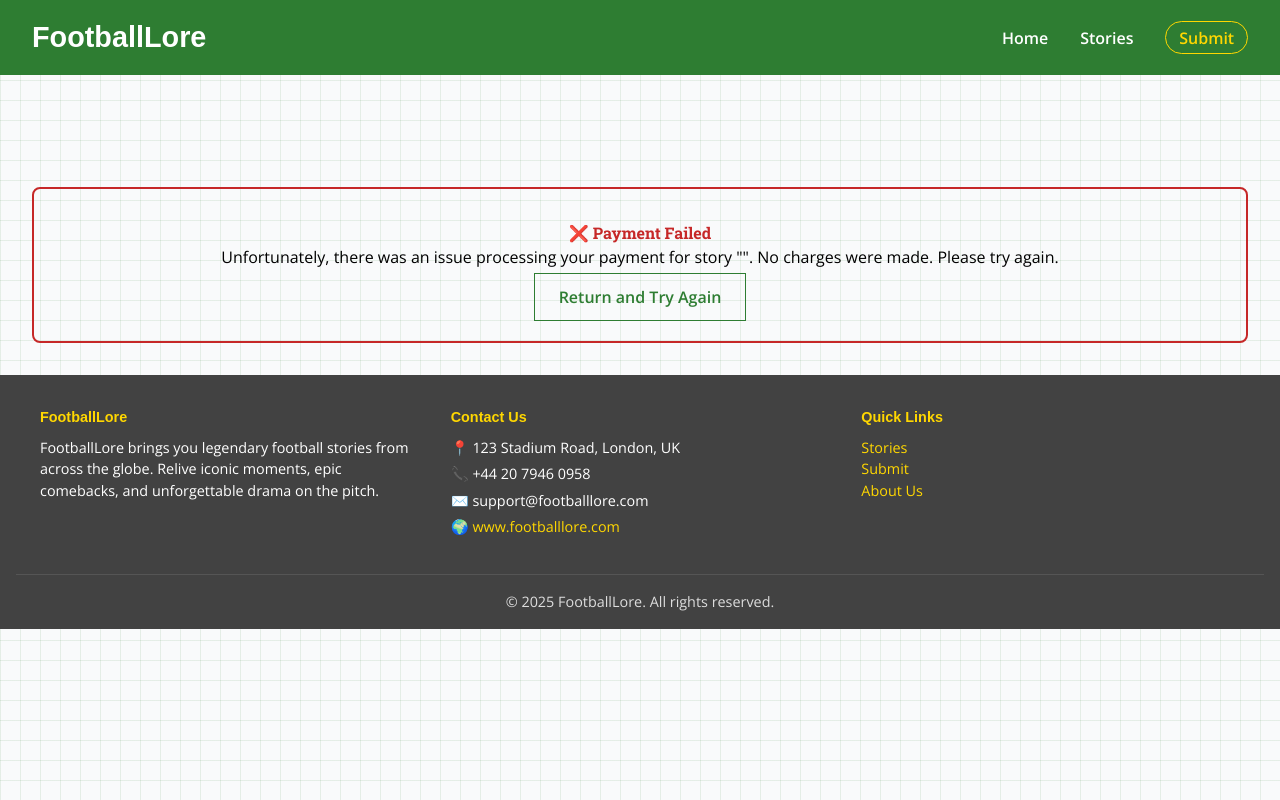
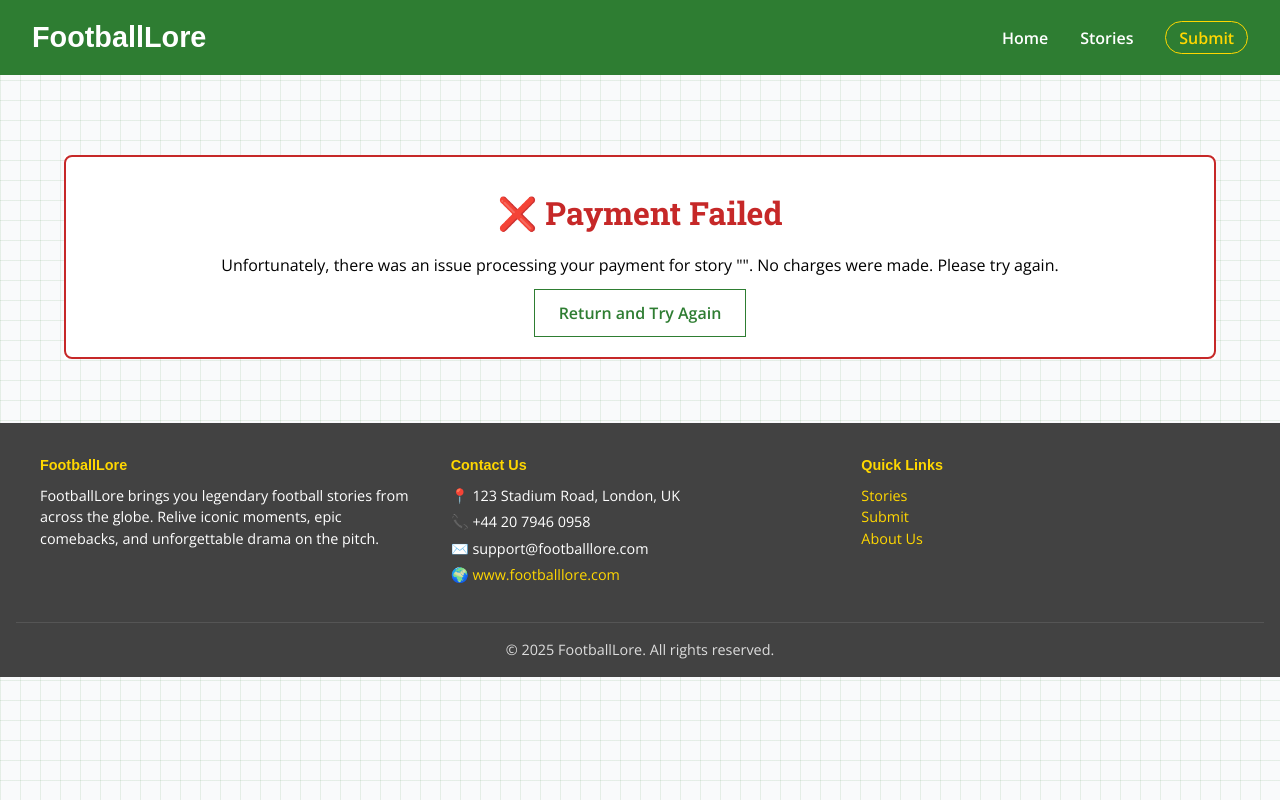
Before and after one commit to ishat005/footballlore-staging, a React (Vite) app: page /boost-status in a window 1280 px wide. Built offline with nearby package versions, Linux system fonts and the light colour scheme.

Commit message:
boost details page styling

```diff
--- a/src/pages/BoostStatus.jsx
+++ b/src/pages/BoostStatus.jsx
@@ -22,8 +22,8 @@ const BoostStatusPage = () => {
         <div className='boost-box' style={{ textAlign: 'center' }}>
             {isSuccess ? (
                 // SUCCESS UI
-                <div style={{ border: '2px solid var(--primary-green)', padding: '2rem', borderRadius: '8px' }}>
-                    <h2 style={{ color: 'var(--primary-green)' }}>✅ Boost Successful!</h2>
+                <div style={{ border: '2px solid #2E7D32', padding: '2rem', borderRadius: '8px' }}>
+                    <h2 style={{ color: '#2E7D32' }}>✅ Boost Successful!</h2>
                     <p>
                         Thank you for your support! Your story, "{storyId}", has been boosted
                         and will now have extra visibility in the community.
--- a/src/pages/styles/BoostStatus.css
+++ b/src/pages/styles/BoostStatus.css
@@ -1,11 +1,13 @@
 .boost-box{
-    margin: 2rem;
+    margin: 0 4rem 4rem 4rem;
+    background-color: #fff;
+}
+
+.boost-box h2{
+    font-size: 2rem;
+    margin-bottom: 1rem;
 }
 
 .boost-box p{
-    margin-bottom: 1rem;
+    margin-bottom: 1.5rem;
 }
-
-.btn{
-
-}
```
